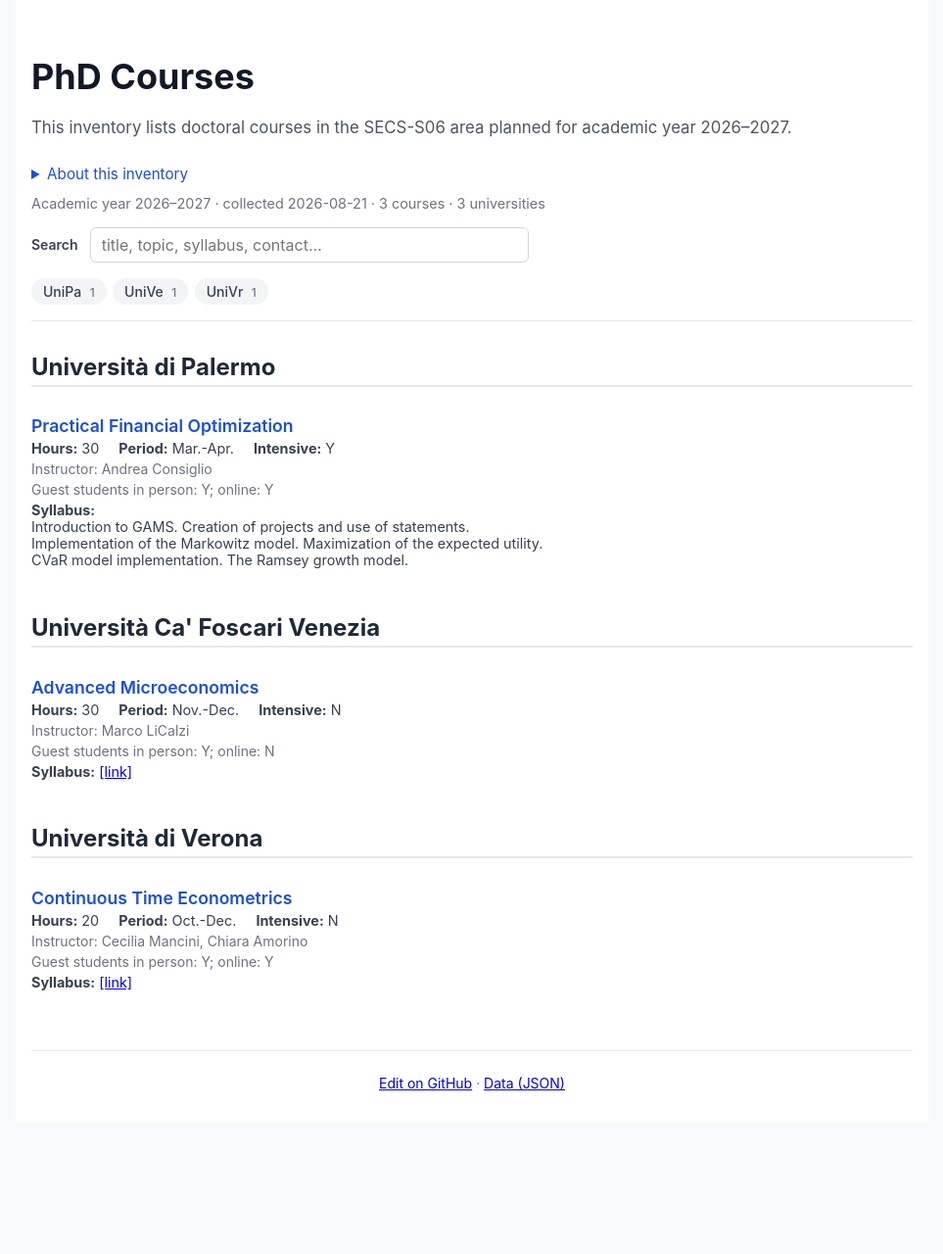
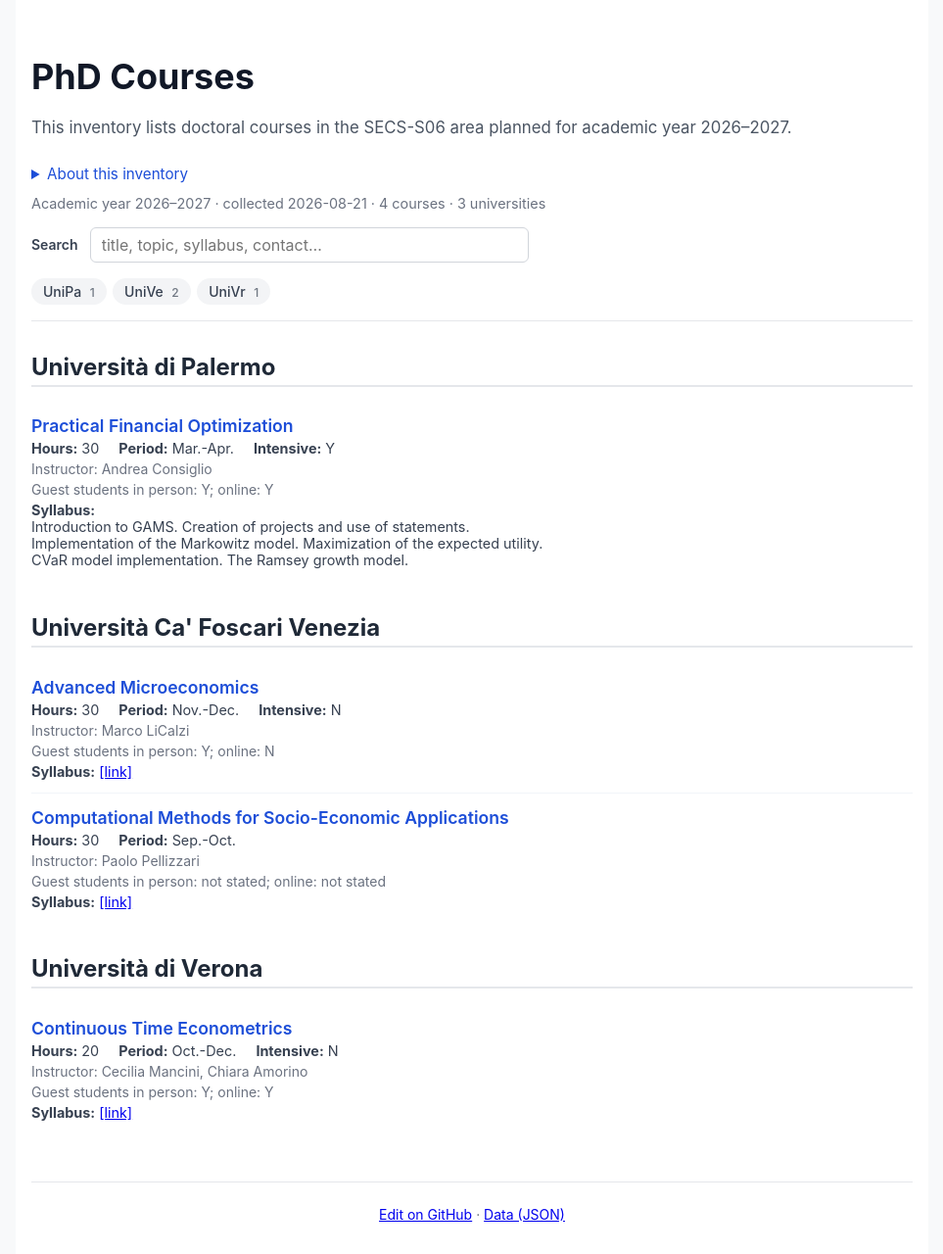
Before and after one commit to mlicalzi/phd_courses, a Jekyll site: the page built from index.html, in a window 1280 px wide. Shown: the whole page at 98% size, without its empty margins (158-1121 px from the left). Built offline with Jekyll 4.4.1, drawn with Linux system fonts in a browser that asks for light colours; before the commit the page ends 1146 px from its top, so only the background shows below that.

Commit message:
Add new course for PhD in Economics at UniVe

```diff
--- a/_data/courses.yml
+++ b/_data/courses.yml
@@ -49,6 +49,19 @@
   online: "N"
   syllabus: https://www.unive.it/data/course/585612/programma
 
+- id: UniVe
+  university: Università Ca' Foscari Venezia
+  program: PhD in Economics
+  title: Computational Methods for Socio-Economic Applications
+  instructor: Paolo Pellizzari
+  url: https://www.unive.it/data/course/585614
+  hours: 30
+  period: "Sep.-Oct."
+  intensive:
+  in_person:
+  online:
+  syllabus: https://www.unive.it/data/course/585614/programma
+
 - id: UniVr
   university: Università di Verona
   program: Dottorato in Economia e Finanza
```
